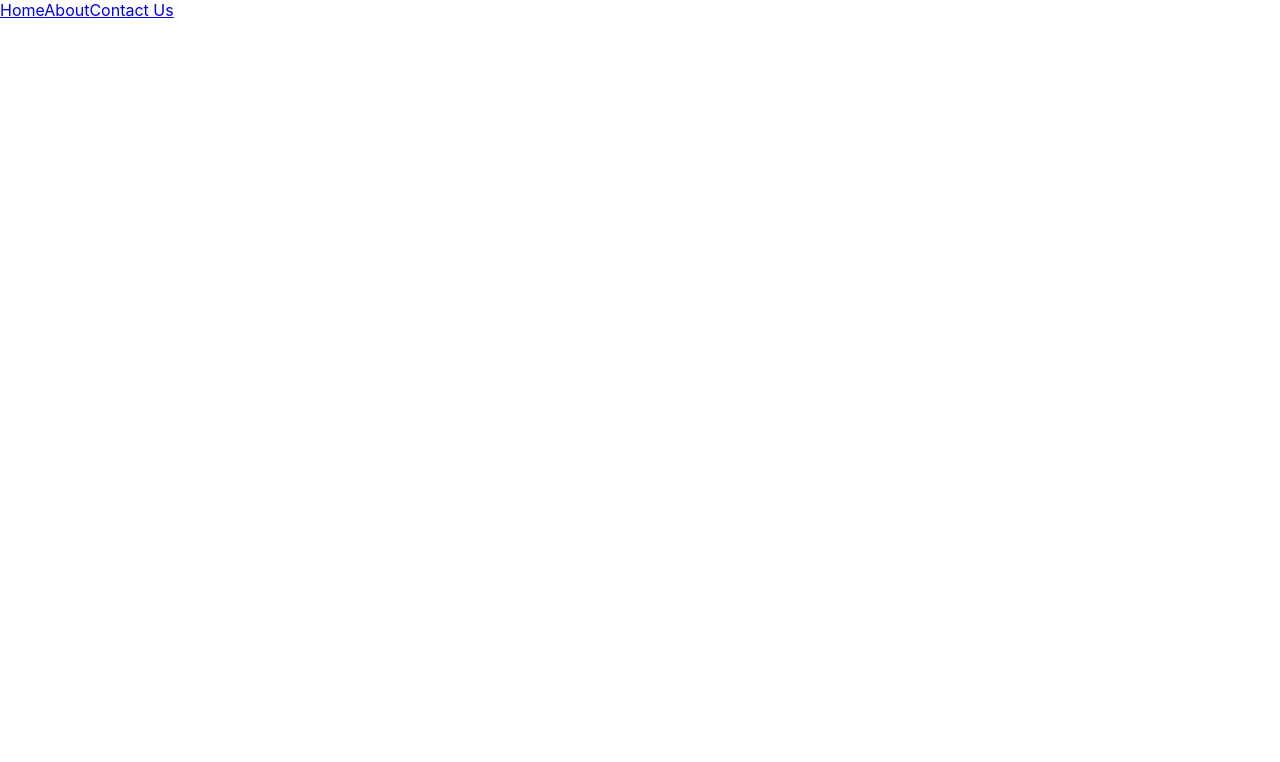
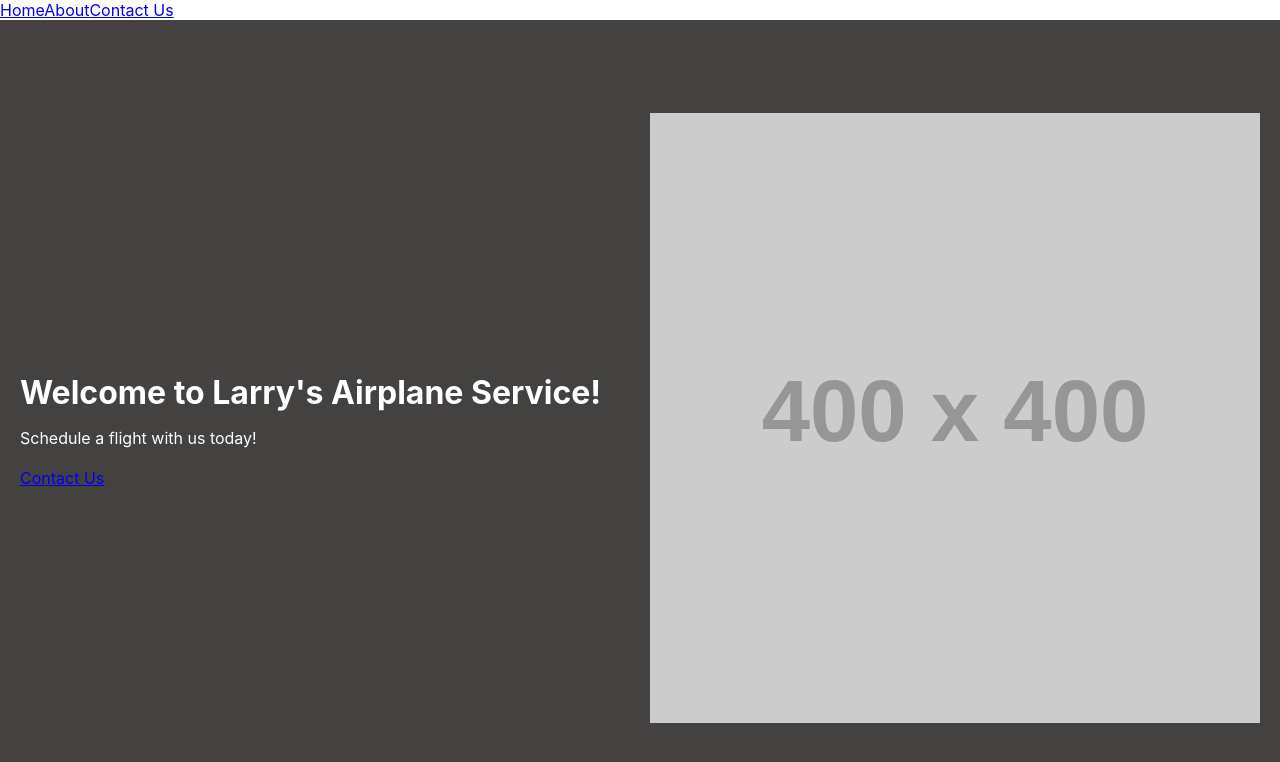
Before and after one commit to Doidae/Work-Airplane-Website, a React (Create React App) app in the folder frontend/: page / in a window 1280 px wide. Shown: the top 762 px of the page. Built offline with nearby package versions, Linux system fonts and the light colour scheme.

Commit message:
Made homepage visable

```diff
--- a/frontend/src/App.js
+++ b/frontend/src/App.js
@@ -9,6 +9,9 @@ function App() {
     <div className="App">
       <Router>
         <NavBar />
+        <Routes>
+          <Route path="/" element={<HomePage />} />
+        </Routes>
       </Router>
     </div>
   );
--- a/frontend/src/pages/HomePage.js
+++ b/frontend/src/pages/HomePage.js
@@ -4,12 +4,18 @@ import { Link } from 'react-router-dom'
 
 const HomePage = () => {
     return (
-        <div>
-            <div>
-                <h1>Welcome To The Home Page</h1>
+        <div className="homepage-container">
+            <div className="intro-container">
+                <h1>Welcome to Larry's Airplane Service!</h1>
+                <p>Schedule a flight with us today!</p>
+                <Link to='/contactus' className="navbar-button2">Contact Us</Link>
             </div>
+            <div className="image-container">
+                <img src="https://via.placeholder.com/400" alt="Game Achievements" />
+            </div>
+
         </div>
-    )
-}
+    );
+};
 
 export default HomePage
--- a/frontend/src/pages/style/HomePage.css
+++ b/frontend/src/pages/style/HomePage.css
@@ -0,0 +1,47 @@
+/* HomePage.css */
+
+html, body, #root {
+    height: 100%;
+    margin: 0;
+}
+
+
+
+.homepage-container {
+    display: flex;
+    justify-content: space-between;
+    align-items: center;
+    padding: 20px;
+    height: 100vh; /* Full viewport height */
+    box-sizing: border-box;
+    background-color: #444141;
+    color: white;
+}
+
+.intro-container {
+    flex: 1;
+    margin-right: 20px;
+}
+
+.intro-container h1 {
+    margin-bottom: 10px;
+}
+
+.intro-container p {
+    margin-bottom: 20px;
+}
+
+.sign-up-button {
+    padding: 10px 20px;
+    font-size: 16px;
+    cursor: pointer;
+}
+
+.image-container {
+    flex: 1;
+}
+
+.image-container img {
+    width: 100%;
+    height: auto;
+}
```
